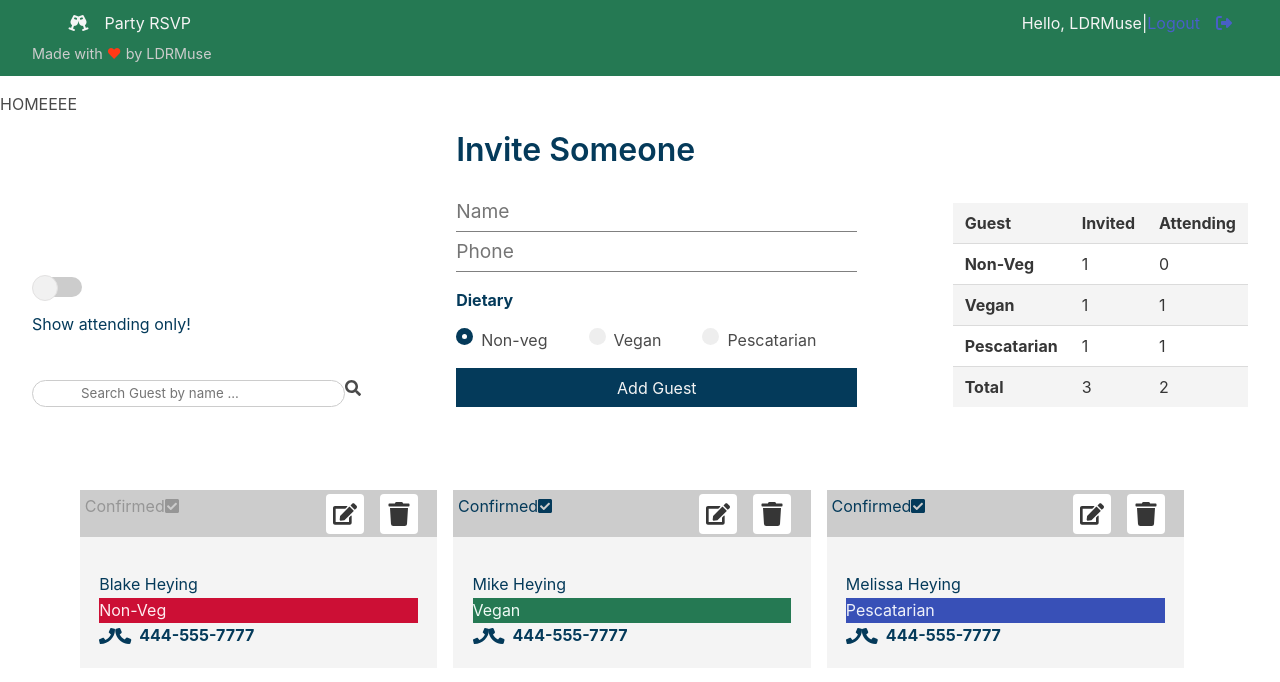
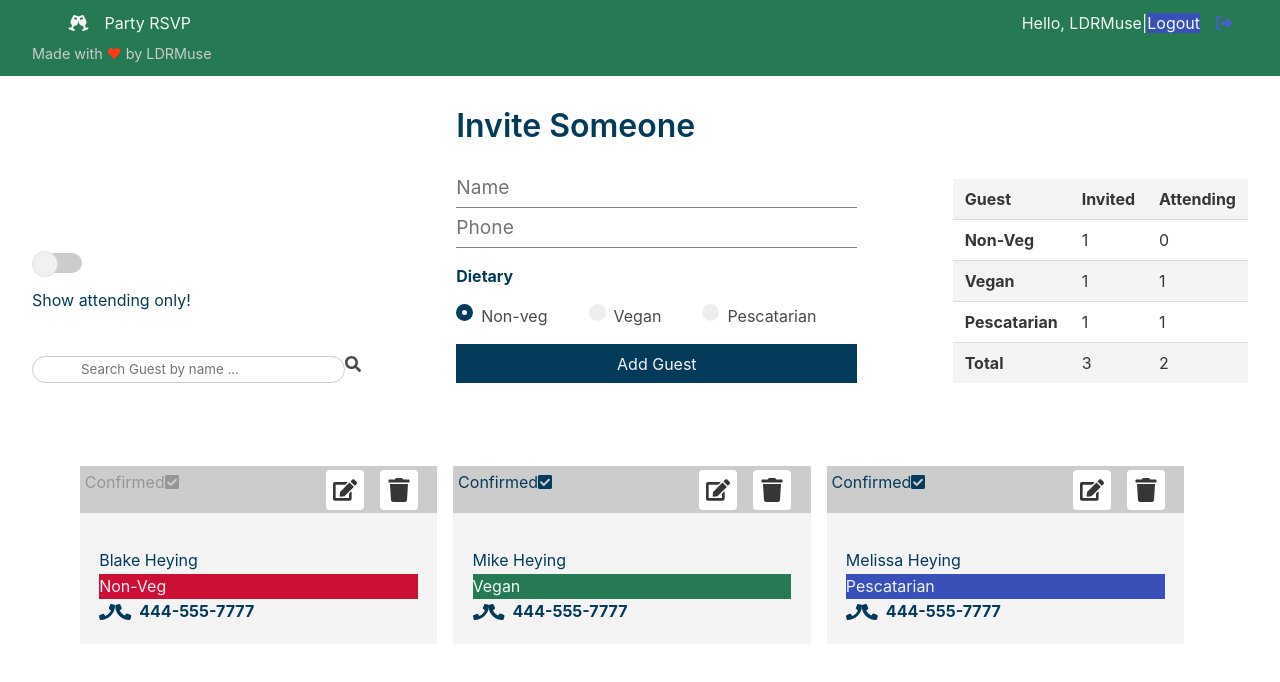
Before and after one commit to LDRMuse/rsvp-party-app, a React (Create React App) app in the folder client/: page / in a window 1280 px wide. Shown: the top 682 px of the page. Built offline with nearby package versions, Linux system fonts and the light colour scheme.

Commit message:
:lipstick: change bg color of logout

```diff
--- a/client/src/components/layouts/Navbar.js
+++ b/client/src/components/layouts/Navbar.js
@@ -14,7 +14,7 @@ export const Navbar = () => {
         <span className="sm-hide">|</span>
         <li>
           <a href="#!">
-            <span className="sm-hide">Logout</span>
+            <span className="sm-hide has-text-light has-background-link-dark">Logout</span>
             <i className="fas fa-sign-out-alt"></i>
           </a>
         </li>
--- a/client/src/components/pages/Home.js
+++ b/client/src/components/pages/Home.js
@@ -4,7 +4,7 @@ import {GuestForm, GuestCounter, GuestFilter, GuestSearch, Guests } from '../gue
 
 export const Home = () => {
   return (
-    <Fragment>HOMEEEE
+    <Fragment>
     <div className="app-container">
       <div className="main">
         <div className="filter">
```
